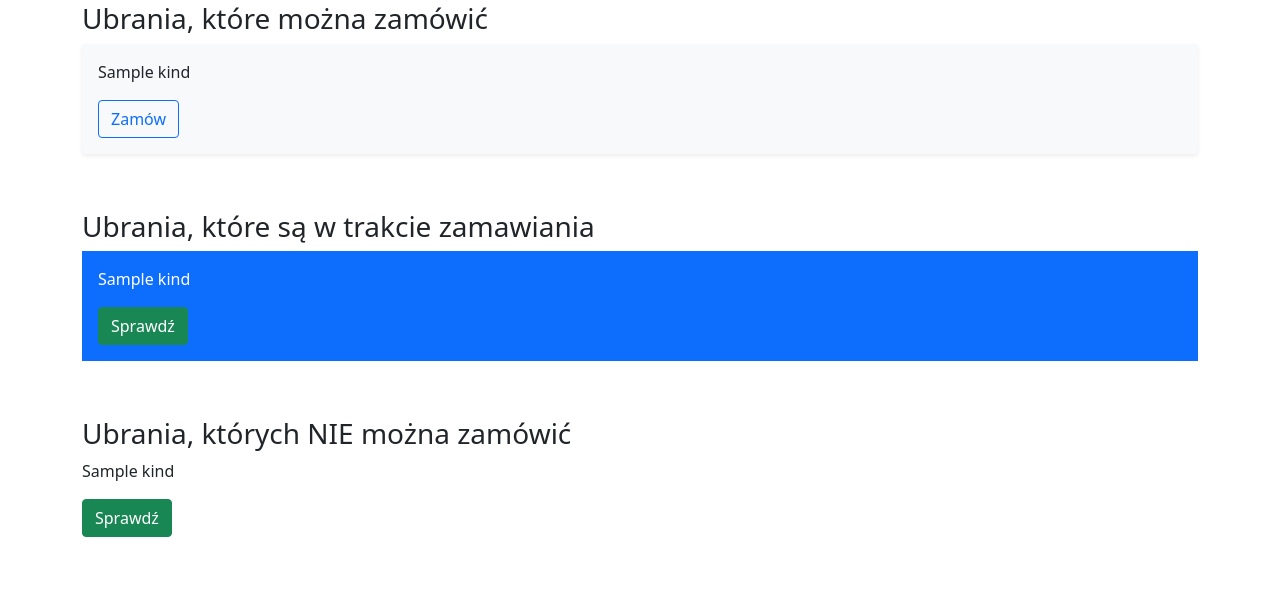
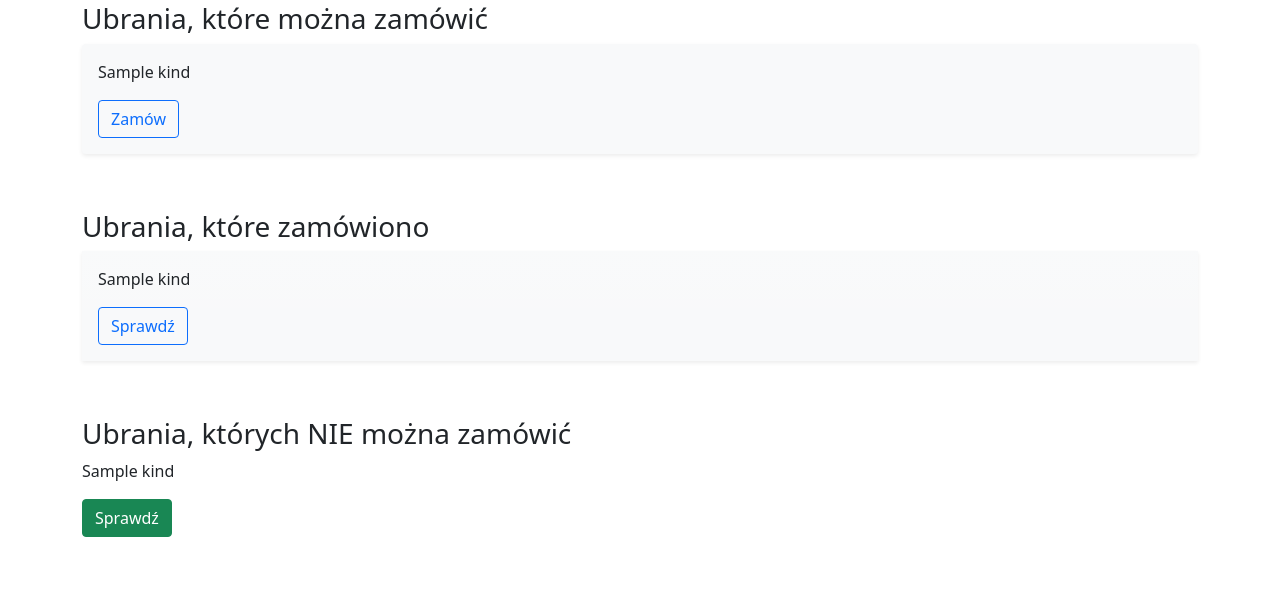
Before and after one commit to szymanskirafal/zamawianieodziezy, a Django app: template templates/employees/employee.html in a window 1280 px wide. Shown: the part 252-853 px from the top of the page. Run offline with Django 3.2, Linux system fonts and the light colour scheme; tables that the repository leaves empty hold one stand-in row (values such as "Sample post"); the template is opened without the code that fills it: values that come from a table or form of the project are taken from there, most other values are stand-ins (such as "Sample title", 1, 10 or a date in 2020); data that the repository does not hold is empty; parts of the project's set-up code (start-up, migrations or seed data) failed here and were passed over.

Commit message:
Palish templates

```diff
--- a/templates/clothes/clothe-create.html
+++ b/templates/clothes/clothe-create.html
@@ -14,12 +14,12 @@
     {% csrf_token %}
     <input class="btn btn-outline-success" type="submit" value="Dodaj do zamówienia">
   </form>
-
+  <br><br>
   <a class="btn btn-outline-danger" href="#" role="button">Zrezygnuj</a>
 
 </div>
 
-
+<br><br>
 
 
 
--- a/templates/employees/employee.html
+++ b/templates/employees/employee.html
@@ -21,11 +21,11 @@
     <br><br>
   {% endif %}
   {% if kinds_prepared_to_order %}
-    <h3>Ubrania, które są w trakcie zamawiania</h3>
+    <h3>Ubrania, które zamówiono</h3>
     {% for kind in kinds_prepared_to_order %}
-      <div class="p-3 mb-2 bg-primary text-white">
+      <div class="p-3 mb-2 bg-light bg-gradient shadow-sm">
         <p>{{ kind.name }}</p>
-        <a class="btn btn-success" href="#" role="button">Sprawdź</a>
+        <a class="btn btn-outline-primary" href="#" role="button">Sprawdź</a>
       </div>
     {% endfor %}
     <br><br>
--- a/templates/orders/at-supervisor-detail.html
+++ b/templates/orders/at-supervisor-detail.html
@@ -2,14 +2,14 @@
 
 {% block content %}
 <div class="container">
+  <br><br>
   <h1>Zamówienie - niezaakceptowane jeszcze przez Nadzorcę.</h1>
 
   <p>Data wysłania zamówienia: {{ order.date_of_sending_to_supervisor|date:"d - m - Y" }}</p>
 
-
   {% for clothe in clothes %}
     <div class="shadow-sm p-3 mb-5 bg-light rounded">
-      <p class="display-5">{{ clothe.kind__name }} dla {{ clothe.employee__name }} {{ clothe.employee__surname }}</p>
+      <p>{{ clothe.kind__name }} dla {{ clothe.employee__name }} {{ clothe.employee__surname }}</p>
     </div>
   {% endfor %}
   <br><br>
@@ -17,5 +17,5 @@
 
 
 </div>
-<br<br>
+<br><br>
 {% endblock content %}
--- a/templates/orders/send-to-supervisor.html
+++ b/templates/orders/send-to-supervisor.html
@@ -2,6 +2,7 @@
 
 {% block content %}
 <div class="container">
+  <br><br>
   <h1>Wyślij zamówienie do zatwierdzenia.</h1>
 
   <form action="#" method="post">
@@ -12,8 +13,7 @@
   <br><br>
   <a class="btn btn-outline-danger" href="{% url 'employees:employees' %}" role="button">Zrezygnuj</a>
 </div>
-
-
+<br><br>
 
 
 {% endblock content %}
--- a/templates/orders/sent-detail.html
+++ b/templates/orders/sent-detail.html
@@ -8,7 +8,7 @@
 
 
   {% for clothe in order.clothes_ordered.all %}
-    <div class="shadow p-3 mb-5 bg-light rounded">
+    <div class="shadow-sm p-3 mb-5 bg-light rounded">
       <h2 class="display-5">{{ clothe.kind.name }} dla {{ clothe.employee.name }} {{ clothe.employee.surname }}</h2>
       <p>Ubranie dostarczono zgodnie z zamówieniem.</p>
       <a class="btn btn-outline-success" href="{% url 'clothes:delivered' clothe.id %}" role="button">Ubranie jest OK</a>
```
Also changed, not shown: templates/orders/at-supervisor.html (+4 -3 lines), templates/orders/prepared.html (+5 -3 lines).
